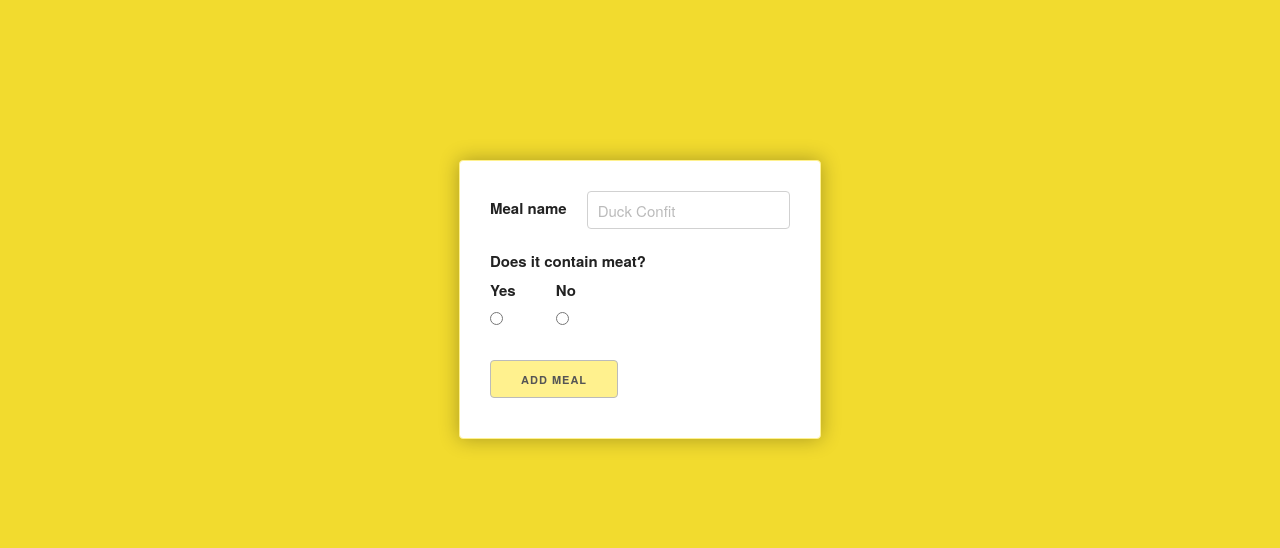
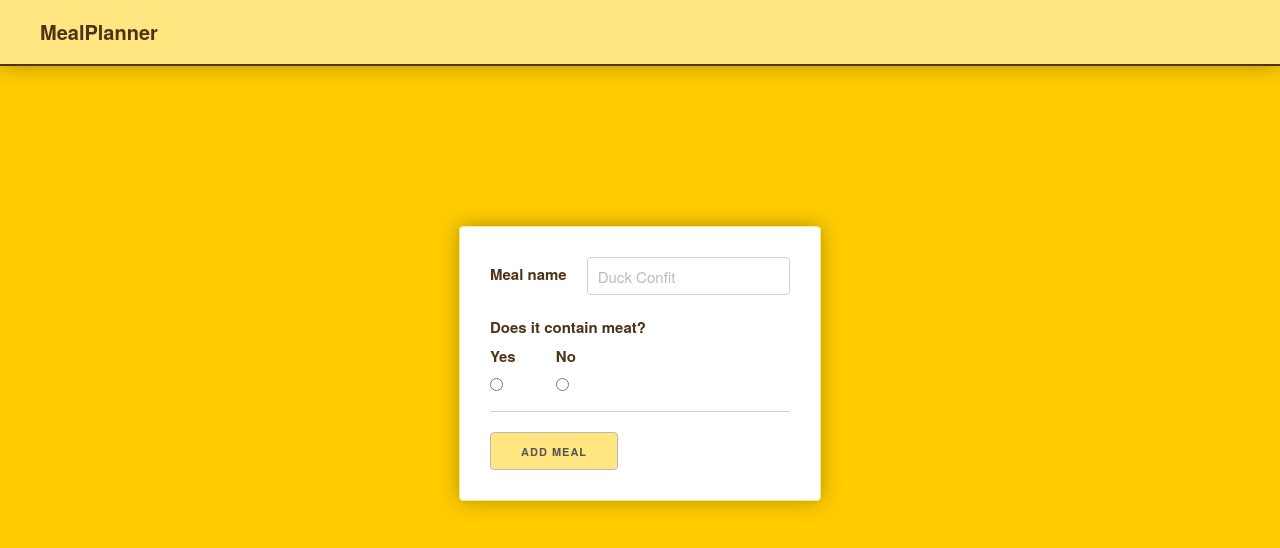
Before and after one commit to beepye/MealPlanner, a website built with webpack: page index.html in a window 1280 px wide. Built offline with nearby package versions, Linux system fonts and the light colour scheme.

Commit message:
Style updates/adjustments

```diff
--- a/css/main.css
+++ b/css/main.css
@@ -2,11 +2,29 @@
 	The styles will eventually be converted to SASS
 	- px will be converted to rem
 	- vars will be set for colors, fonts, etc
+  - would like to experiment with CSS Grid for layout
 */
 body {
 	box-sizing: border-box;
-	background-color: #F2DB2E;
+	background-color: #ffcc00;
+  color: #4d3319;
 }
+
+header {
+  padding: 20px 40px;
+  border-bottom: 2px solid #4d3319;
+  background-color: #FFE680;
+  box-shadow: 0px 0px 20px rgba(0, 0, 0, 0.3);
+}
+
+h1 {
+  margin-bottom: 0;
+  font-size: 2rem;
+  letter-spacing: 0;
+  font-weight: 600;
+}
+
+input { margin-bottom: 20px; }
 
 input::placeholder { color: #BBB; }
 
@@ -14,7 +32,7 @@ input::placeholder { color: #BBB; }
 	width: 50%;
 	max-width: 300px;
 	margin: 20vh auto;
-	border: 1px solid #FFF18E;
+	border: 1px solid #FFE680;
 	border-radius: 4px;
 	padding: 30px;
 	background-color: #FFF;
@@ -34,10 +52,17 @@ input::placeholder { color: #BBB; }
   margin-bottom: 20px;
 }
 
+.input-block--radio {
+  border-bottom: 1px solid #D1D1D1;
+}
+
 .input-block--text label { margin-right: 20px; }
 
 .input-block--text input { margin-bottom: 0; }
 
 .input-block--radio div:first-of-type { margin-right: 40px; }
 
-.addMeal-btn { background-color: #FFF18E; }
+.addMeal-btn {
+  margin-bottom: 0;
+  background-color: #FFE680;
+}
--- a/index.html
+++ b/index.html
@@ -12,9 +12,9 @@
   <!-- Place favicon.ico in the root directory -->
 
   <link rel="stylesheet" href="css/normalize.css">
-  <link rel="stylesheet" href="css/main.css">
   <!-- http://getskeleton.com/ -->
   <link rel="stylesheet" href="css/skeleton.css">
+  <link rel="stylesheet" href="css/main.css">
 
   <meta name="theme-color" content="#fafafa">
 </head>
@@ -23,6 +23,9 @@
   <!--[if lte IE 9]>
     <p class="browserupgrade">You are using an <strong>outdated</strong> browser. Please <a href="https://browsehappy.com/">upgrade your browser</a> to improve your experience and security.</p>
   <![endif]-->
+  <header>
+    <h1>MealPlanner</h1>
+  </header>
 
   <main>
     <form id="CreateMeal" class="createMeal-form" method="post" name="create_meal" autocomplete="off" enctype="text/plain" novalidate>
```
